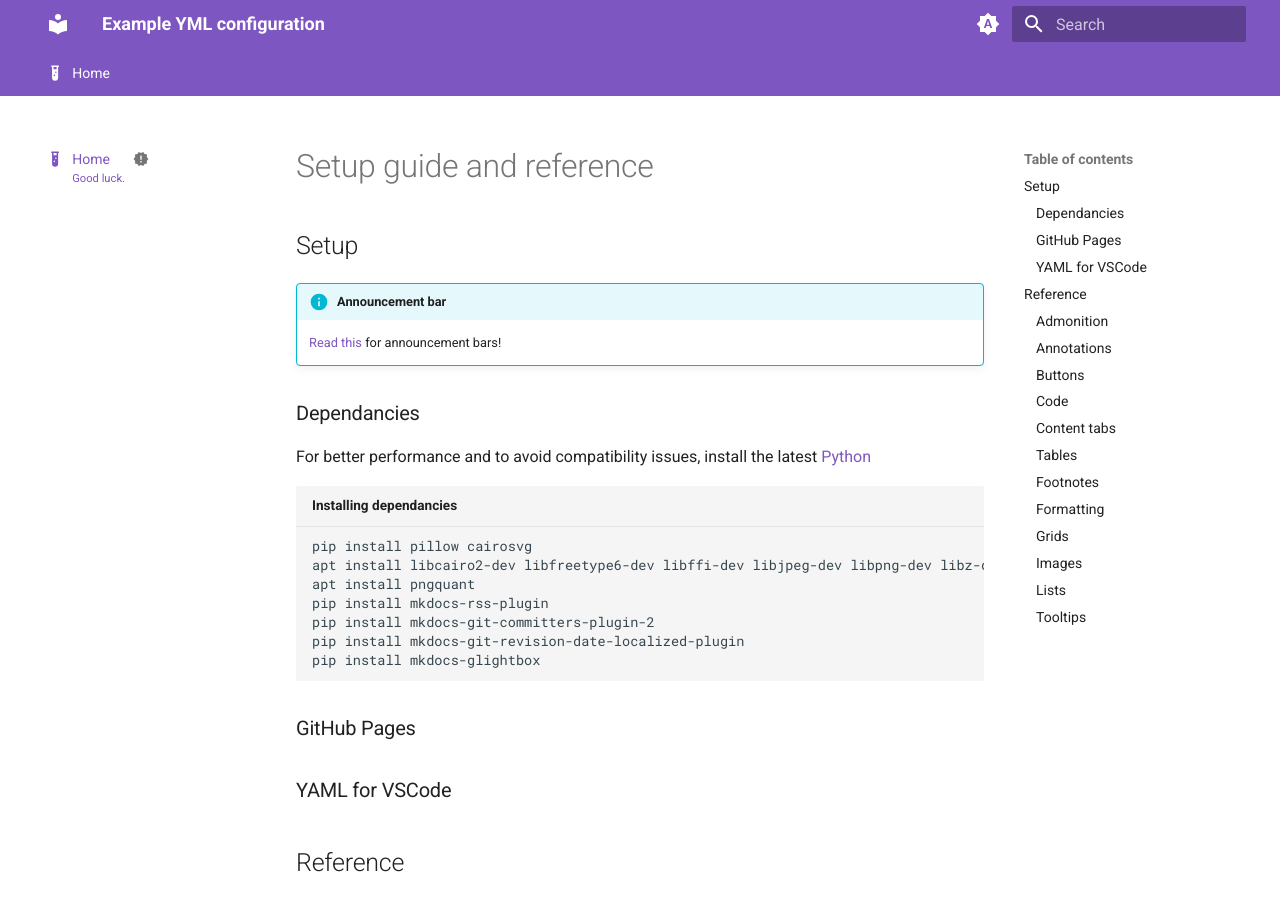
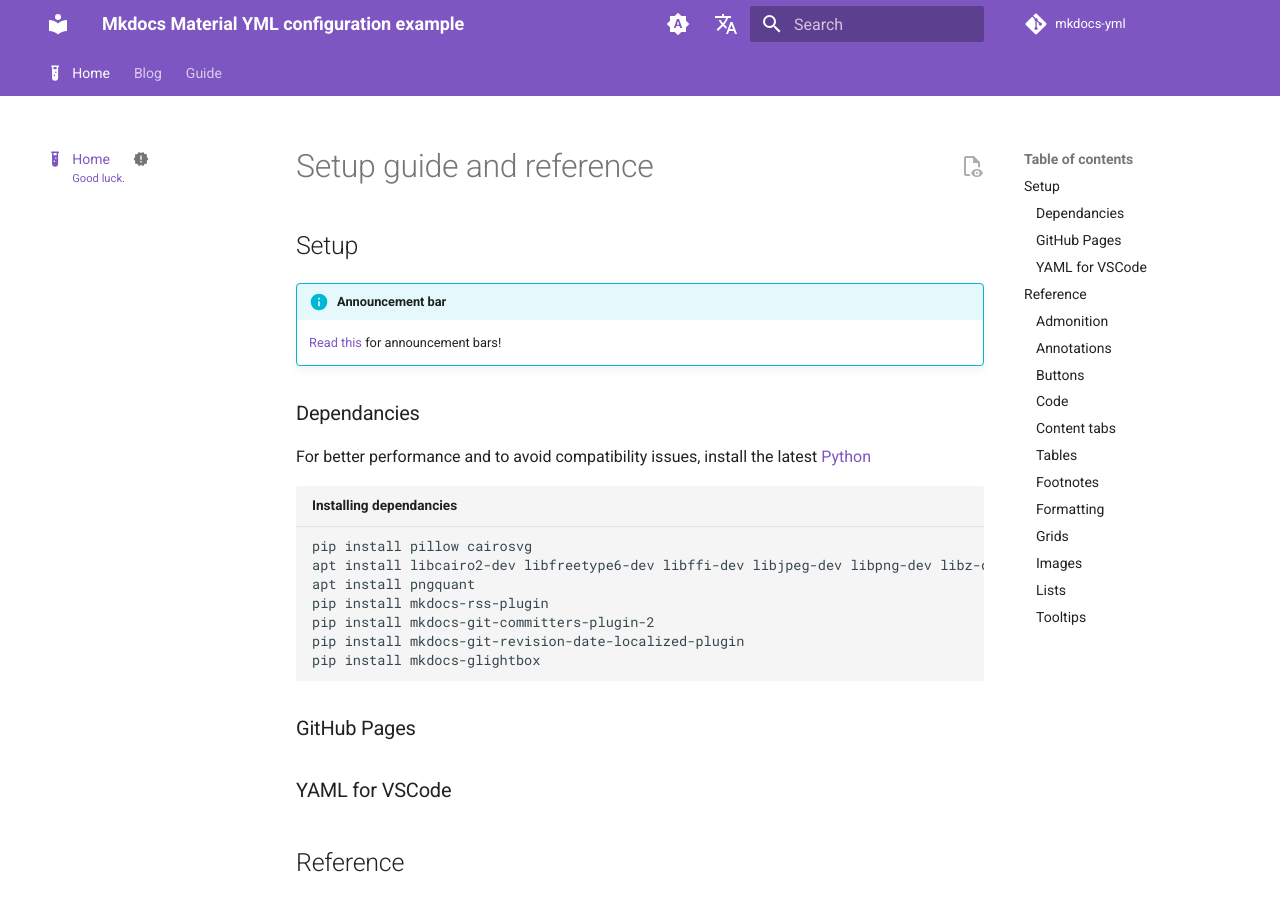
Before and after one commit to FlagHunter01/mkdocs-yml, an MkDocs documentation site: the page built from docs/index.md, in a window 1280 px wide and 900 px high. Built offline with MkDocs 1.6.1 and Material for MkDocs 9.7.7, drawn with Linux system fonts in a browser that asks for light colours; emoji names are drawn with the system emoji font; plug-ins that fetch from the network failed and are left out; comment, search, counter and statistics services are not loaded; some of the changed lines change nothing that is shown.

Commit message:
Cusromize YML a bit

```diff
--- a/mkdocs.yml
+++ b/mkdocs.yml
@@ -3,18 +3,23 @@
 ### General information
 
 # TODO: Name displayed in the top menu and in the browsers tabs
-site_name: Example YML configuration
+site_name: Mkdocs Material YML configuration example
 # TODO: URL of the website
 site_url: https://flaghunter01.github.io/mkdocs-yml/
 # TODO: GitHub repo URL
-#repo_url:
+repo_url: https://github.com/FlagHunter01/mkdocs-yml
 # TODO: GitHub repo name
-# repo_name
+repo_name: mkdocs-yml
 
 ### Navigation
 
 nav:
   - Home: index.md
+  - Blog: blog/index.html
+  - Guide:
+    - guide/index.md
+    - Setup: guide/setup.md
+    - Useage: guide/useage.md
 
 ### Theme customization
 
@@ -69,8 +74,8 @@ theme:
   # TODO: Use a custom image
   #logo: assets/logo.png
   # TODO: Use a bundled icon
-  icon:
-    logo: material/library
+  #icon:
+  #  logo: material/library
   # TODO: favicon (icon in the browsers tab)
   #favicon: assets/favicon.png
 
@@ -140,12 +145,23 @@ plugins:
   # Offline
   - offline
 
-### Socials
-# TODO: customize
-#extra:
-#  social:
-#    - icon: material/mail
-#      link: mailto:tim@frolov.eu
+extra:
+  ### Socials
+
+  # TODO: customize
+  social:
+    - icon: material/github
+      link: https://github.com/FlagHunter01
+
+  ### Language switch
+
+  alternate:
+    - name: English
+      link: .
+      lang: en
+    - name: Français
+      link: ../fr/
+      lang: fr
 
 markdown_extensions:
   # Abbreviations: RER *[RER]: Réseau Express Régional  --> <p><abbr title="Réseau Express Régional">RER</abbr></p>
```
